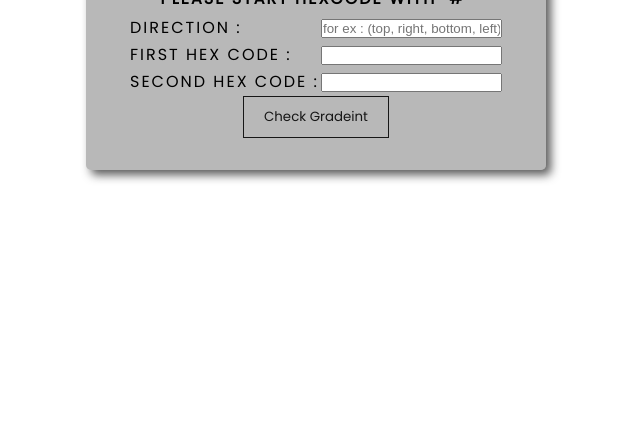
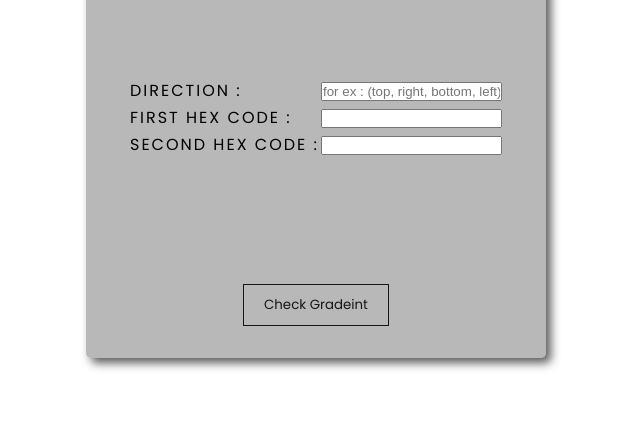
Before and after one commit to therealshizan/gradientchecker.github.io, a plain HTML site: page index.html in a window 1280 px wide. Shown: the part 362-800 px from the top of the page, without its empty margins (324-964 px from the left). Drawn offline with Linux system fonts and the light colour scheme.

Commit message:
Update main.css

```diff
--- a/css/main.css
+++ b/css/main.css
@@ -20,7 +20,7 @@ body{
     padding: 2rem;
     box-shadow: 5px 5px 10px 0px rgb(22 22 22 / 70%);
     border-radius: 5px;
-    height: auto;
+    height: 80vh;
     display: flex;
     flex-direction: column;
     align-items: center;
```
